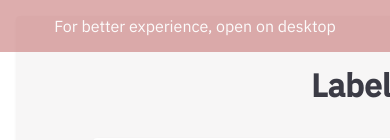
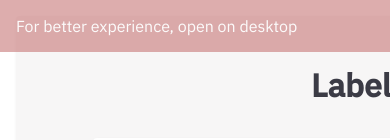
Before and after one commit to antonijak/Label-maker, a React (Create React App) app: page / in a window 390 px wide. Shown: the top 140 px of the page. Built offline with nearby package versions, Linux system fonts and the light colour scheme; no server answers.

Commit message:
notification media query
now handled with css instead of Js

```diff
--- a/src/App.js
+++ b/src/App.js
@@ -41,9 +41,8 @@ class App extends Component {
     } = this.props;
     return (
       <div className="App">
-        {window.innerWidth < 800 && (
-          <p className="notification">For better experience, open on desktop</p>
-        )}
+        <p className="notification">For better experience, open on desktop</p>
+
         <form className="form">
           <div className="form__heading">
             <h1 className="form__heading__h1">Label Maker</h1>
--- a/src/App.scss
+++ b/src/App.scss
@@ -16,16 +16,19 @@
     width: 800px;
   }
   .notification {
+    visibility: hidden;
     position: fixed;
     left: 0;
     top: 0;
     width: 100%;
-    text-align: center;
     padding: 1rem;
     background: $remove;
     color: white;
     opacity: 0.6;
     z-index: 1;
+    @media (max-width: 799px) {
+      visibility: visible;
+    }
   }
 
   .form {
```
